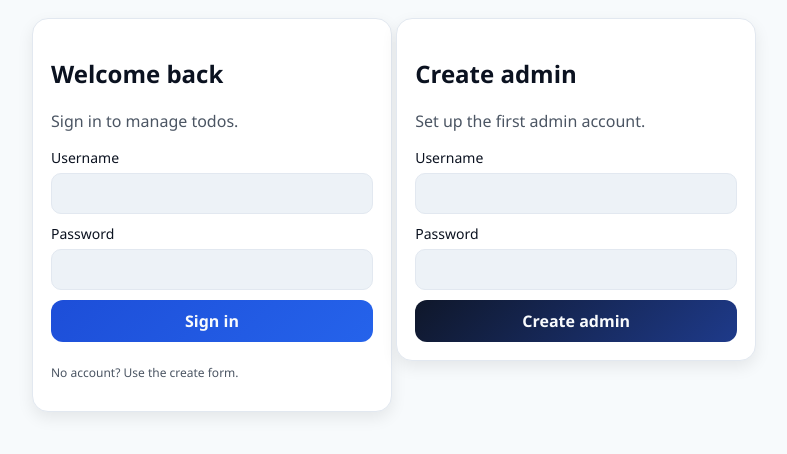
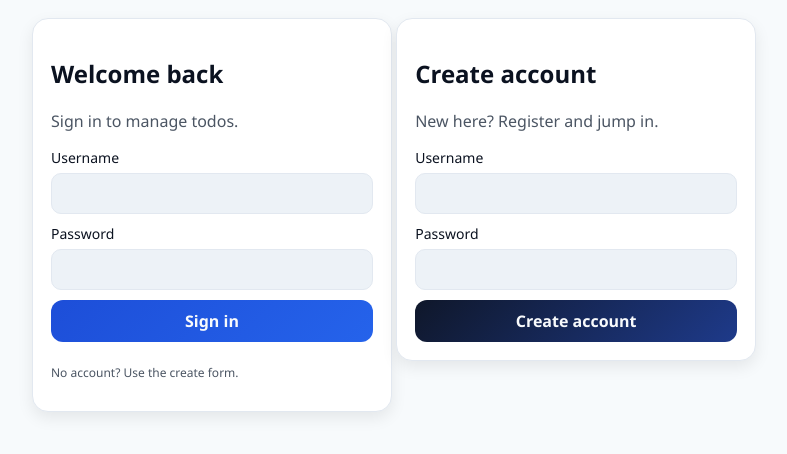
Before and after one commit to KAV7272/container-todo, a Flask app: page / in a window 1280 px wide. Shown: the part 24-478 px from the top of the page, without its empty margins (58-845 px from the left). Run offline with Flask 3, Linux system fonts and the light colour scheme; some libraries are stand-ins or nearby versions.

Commit message:
Revert admin-only flow and fix template user payload

```diff
--- a/app.py
+++ b/app.py
@@ -91,7 +91,7 @@ def load_logged_in_user():
     if user_id is not None:
         conn = get_db()
         user = conn.execute(
-            "SELECT id, username, is_admin FROM users WHERE id = ?", (user_id,)
+            "SELECT id, username FROM users WHERE id = ?", (user_id,)
         ).fetchone()
         conn.close()
         g.user = user
@@ -122,28 +122,12 @@ def format_task(row):
     }
 
 
-def user_count():
-    conn = get_db()
-    count = conn.execute("SELECT COUNT(*) FROM users").fetchone()[0]
-    conn.close()
-    return count
-
-
 @app.route("/")
 def index():
-    has_users = user_count() > 0
     user_payload = (
-        {
-            "id": g.user["id"],
-            "username": g.user["username"],
-            "is_admin": bool(g.user["is_admin"]),
-        }
-        if g.user
-        else None
+        {"id": g.user["id"], "username": g.user["username"]} if g.user else None
     )
-    return render_template(
-        "index.html", user=user_payload, first_user_allowed=not has_users
-    )
+    return render_template("index.html", user=user_payload)
 
 
 @app.post("/auth/register")
@@ -155,17 +139,10 @@ def register():
         return jsonify({"error": "Username or password too short."}), 400
 
     conn = get_db()
-    user_total = conn.execute("SELECT COUNT(*) FROM users").fetchone()[0]
-    allowed = user_total == 0 or (g.user and g.user["is_admin"])
-    if not allowed:
-        conn.close()
-        return jsonify({"error": "Admin required to create users."}), 403
-
-    is_admin = 1 if user_total == 0 else 0
     try:
         conn.execute(
-            "INSERT INTO users (username, password_hash, is_admin) VALUES (?, ?, ?)",
-            (username, generate_password_hash(password), is_admin),
+            "INSERT INTO users (username, password_hash) VALUES (?, ?)",
+            (username, generate_password_hash(password)),
         )
         conn.commit()
     except sqlite3.IntegrityError:
@@ -173,17 +150,12 @@ def register():
         return jsonify({"error": "Username already taken."}), 400
 
     user = conn.execute(
-        "SELECT id, username, is_admin FROM users WHERE username = ?", (username,)
+        "SELECT id, username FROM users WHERE username = ?", (username,)
     ).fetchone()
     conn.close()
 
-    # Auto-login only when creating the first admin (no users yet).
-    if user_total == 0 and g.user is None:
-        session["user_id"] = user["id"]
-
-    return jsonify(
-        {"user": {"id": user["id"], "username": user["username"], "is_admin": bool(user["is_admin"])}}
-    )
+    session["user_id"] = user["id"]
+    return jsonify({"user": {"id": user["id"], "username": user["username"]}})
 
 
 @app.post("/auth/login")
@@ -194,8 +166,7 @@ def login():
 
     conn = get_db()
     user = conn.execute(
-        "SELECT id, username, password_hash, is_admin FROM users WHERE username = ?",
-        (username,),
+        "SELECT id, username, password_hash FROM users WHERE username = ?", (username,),
     ).fetchone()
     conn.close()
 
@@ -203,7 +174,7 @@ def login():
         return jsonify({"error": "Invalid credentials."}), 400
 
     session["user_id"] = user["id"]
-    return jsonify({"user": {"id": user["id"], "username": user["username"], "is_admin": bool(user["is_admin"])}})
+    return jsonify({"user": {"id": user["id"], "username": user["username"]}})
 
 
 @app.post("/auth/logout")
@@ -215,7 +186,7 @@ def logout():
 @app.get("/api/me")
 @login_required
 def current_user():
-    return jsonify({"user": {"id": g.user["id"], "username": g.user["username"], "is_admin": bool(g.user["is_admin"])}})
+    return jsonify({"user": {"id": g.user["id"], "username": g.user["username"]}})
 
 
 @app.get("/api/users")
@@ -223,7 +194,7 @@ def current_user():
 def list_users():
     conn = get_db()
     users = conn.execute(
-        "SELECT id, username, created_at, is_admin FROM users ORDER BY created_at ASC"
+        "SELECT id, username, created_at FROM users ORDER BY created_at ASC"
     ).fetchall()
     conn.close()
     return jsonify(
@@ -244,8 +215,6 @@ def list_users():
 @app.delete("/api/users/<int:user_id>")
 @login_required
 def delete_user(user_id: int):
-    if not g.user or not g.user["is_admin"]:
-        return jsonify({"error": "Admin required."}), 403
     conn = get_db()
     user = conn.execute(
         "SELECT id, username FROM users WHERE id = ?", (user_id,)
@@ -467,12 +436,11 @@ def not_found(_):
         {
             "id": g.user["id"],
             "username": g.user["username"],
-            "is_admin": bool(g.user["is_admin"]),
         }
         if g.user
         else None
     )
-    return render_template("index.html", user=user_payload, first_user_allowed=False), 404
+    return render_template("index.html", user=user_payload), 404
 
 
 if __name__ == "__main__":
--- a/static/app.js
+++ b/static/app.js
@@ -11,9 +11,6 @@
     appView: document.getElementById("app-view"),
     loginForm: document.getElementById("login-form"),
     registerForm: document.getElementById("register-form"),
-    addUserForm: document.getElementById("add-user-form"),
-    addUserName: document.getElementById("add-user-name"),
-    addUserPass: document.getElementById("add-user-pass"),
     logoutBtn: document.getElementById("logout-btn"),
     newTaskForm: document.getElementById("new-task-form"),
     taskTitle: document.getElementById("task-title"),
@@ -216,14 +213,10 @@
   async function handleAuth(form, endpoint) {
     const data = Object.fromEntries(new FormData(form).entries());
     try {
-      const res = await api(endpoint, {
+      await api(endpoint, {
         method: "POST",
         body: JSON.stringify(data),
       });
-      if (endpoint === "/auth/register" && state.currentUser?.is_admin) {
-        toast("User created");
-        return;
-      }
       location.reload();
     } catch (err) {
       toast(err.message, "error");
@@ -243,7 +236,7 @@
         </div>
         <div class="user-actions">
           <button class="ghost small" data-assign="${user.id}">Assign</button>
-          ${state.currentUser?.is_admin ? `<button class="ghost small danger" data-delete-user="${user.id}">Delete</button>` : ""}
+          <button class="ghost small danger" data-delete-user="${user.id}">Delete</button>
         </div>
       `;
       li
@@ -251,7 +244,7 @@
         .addEventListener("click", () => setAssignee(user.id));
       li
         .querySelector("[data-delete-user]")
-        ?.addEventListener("click", () => deleteUser(user.id));
+        .addEventListener("click", () => deleteUser(user.id));
       els.userList.appendChild(li);
     });
   }
@@ -516,25 +509,6 @@
       });
     }
 
-    if (state.currentUser?.is_admin && els.addUserForm) {
-      els.addUserForm.addEventListener("submit", (e) => {
-        e.preventDefault();
-        const username = els.addUserName.value.trim();
-        const password = els.addUserPass.value;
-        if (!username || !password) return;
-        api("/auth/register", {
-          method: "POST",
-          body: JSON.stringify({ username, password }),
-        })
-          .then(() => {
-            els.addUserName.value = "";
-            els.addUserPass.value = "";
-            toast("User created");
-            refreshAll();
-          })
-          .catch((err) => toast(err.message, "error"));
-      });
-    }
   }
 
   function connectEvents() {
--- a/templates/index.html
+++ b/templates/index.html
@@ -7,8 +7,7 @@
   <link rel="stylesheet" href="{{ url_for('static', filename='style.css') }}">
   <script>
     window.APP_CONTEXT = {
-      user: {{ user|tojson }},
-      firstUserAllowed: {{ first_user_allowed|tojson }}
+      user: {{ user|tojson }}
     };
   </script>
   <script defer src="{{ url_for('static', filename='app.js') }}"></script>
@@ -38,10 +37,9 @@
           </form>
         </div>
 
-        {% if first_user_allowed %}
         <div class="card auth-card">
-          <h2>Create admin</h2>
-          <p class="muted">Set up the first admin account.</p>
+          <h2>Create account</h2>
+          <p class="muted">New here? Register and jump in.</p>
           <form id="register-form" class="stack">
             <label>
               <span>Username</span>
@@ -51,10 +49,9 @@
               <span>Password</span>
               <input type="password" name="password" autocomplete="new-password" required>
             </label>
-            <button type="submit" class="secondary">Create admin</button>
+            <button type="submit" class="secondary">Create account</button>
           </form>
         </div>
-        {% endif %}
       </section>
 
       <section id="app-view" class="{% if not user %}hidden{% endif %}">
@@ -116,20 +113,6 @@
               </div>
             </div>
             <ul id="user-list" class="user-list"></ul>
-            {% if user and user["is_admin"] %}
-            <div class="divider"></div>
-            <form id="add-user-form" class="stack">
-              <label class="field">
-                <span class="field-label">New user</span>
-                <input id="add-user-name" autocomplete="off" required>
-              </label>
-              <label class="field">
-                <span class="field-label">Password</span>
-                <input id="add-user-pass" type="password" required>
-              </label>
-              <button type="submit" class="secondary small">Add user</button>
-            </form>
-            {% endif %}
           </aside>
 
           <div class="card controls-card">
```
